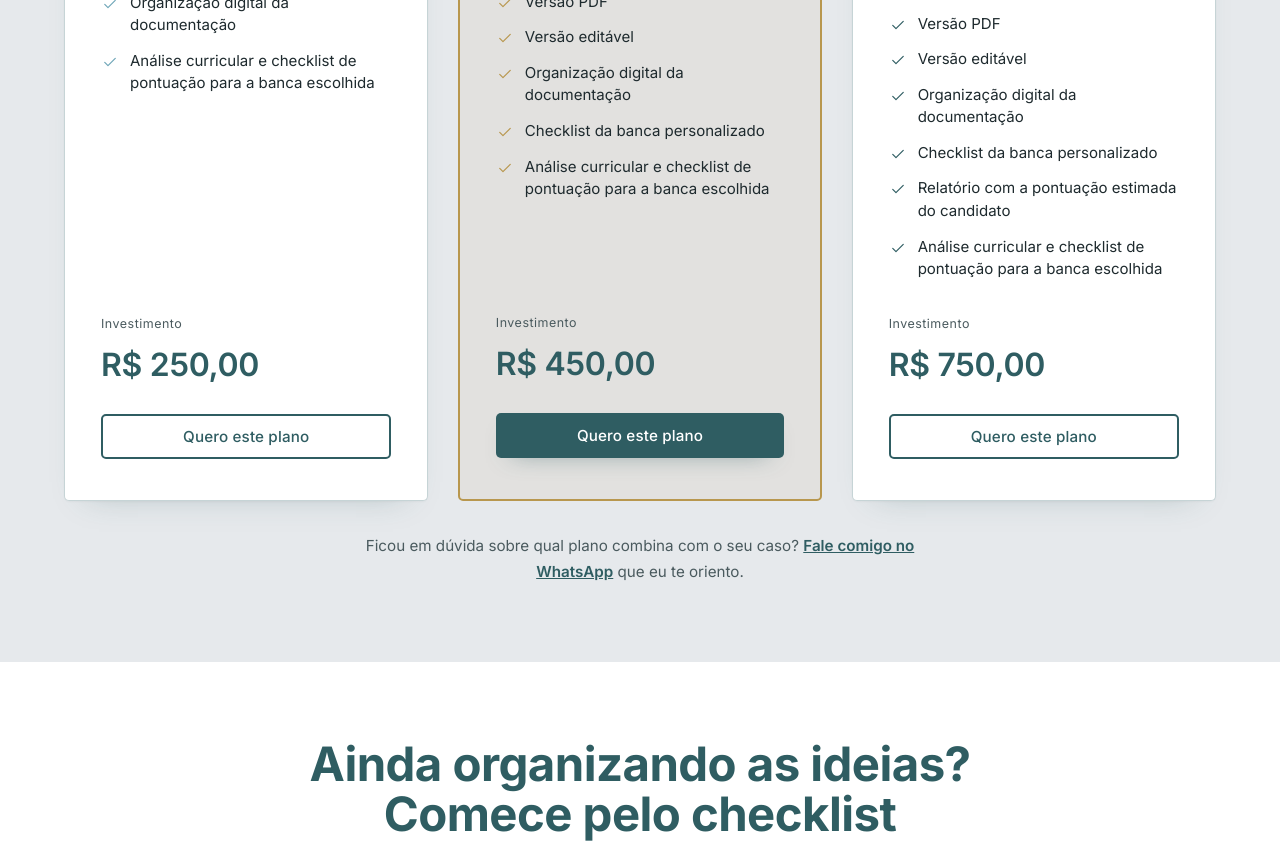
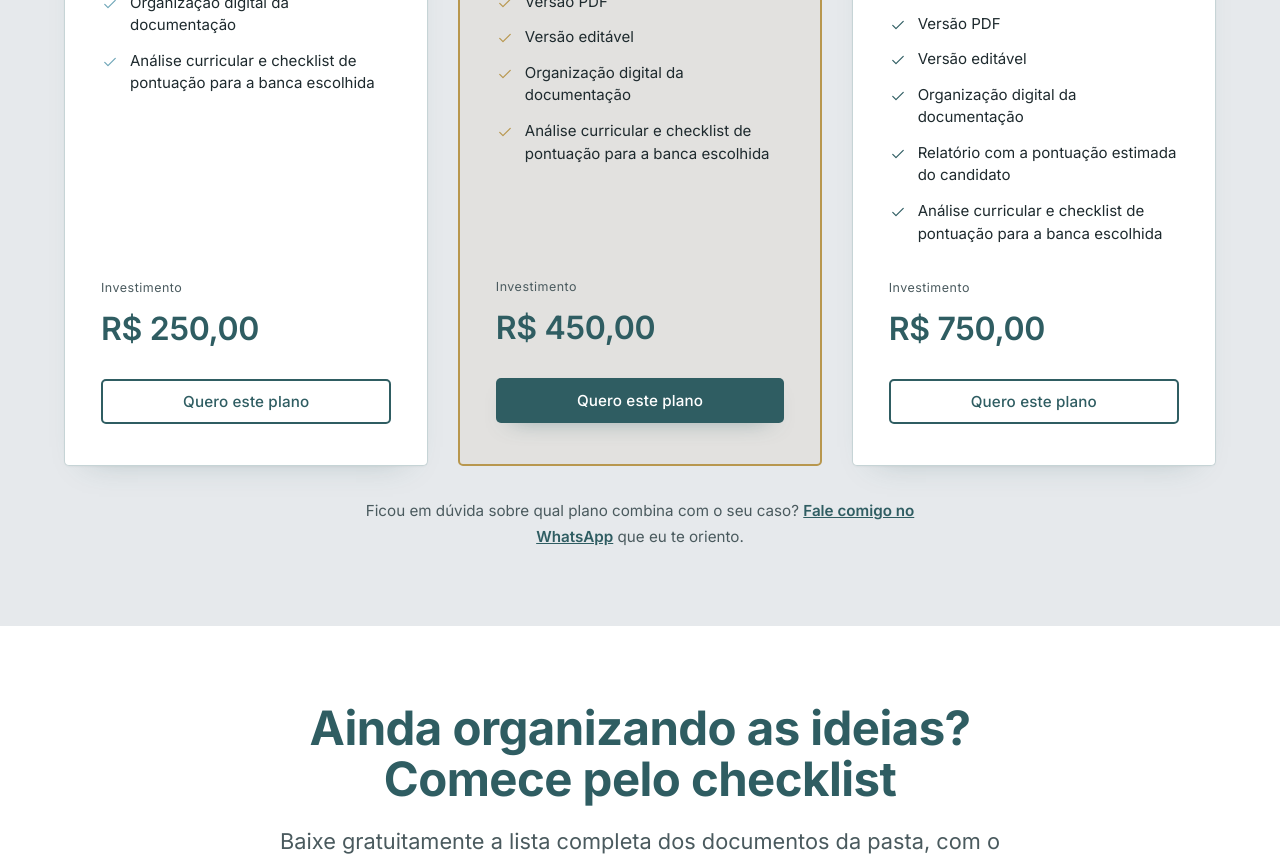
Before and after one commit to andressafreireviana-creator/pastinhamedica, a Next.js app: page / in a window 1280 px wide. Shown: the part 6540-7406 px from the top of the page. Built offline with nearby package versions, Linux system fonts and the light colour scheme; no server answers.

Commit message:
Remove 'Checklist da banca personalizado' dos planos
Retira o item dos planos Avançado e Premium.

Co-Authored-By: Claude <noreply@anthropic.com>
Claude-Session: https://claude.ai/code/session_01CgppaBLEW592XnDnkrY4pH

```diff
--- a/app/page.tsx
+++ b/app/page.tsx
@@ -343,7 +343,6 @@ export default function Home() {
                 <li>{check}Versão PDF</li>
                 <li>{check}Versão editável</li>
                 <li>{check}Organização digital da documentação</li>
-                <li>{check}Checklist da banca personalizado</li>
                 <li>{check}Análise curricular e checklist de pontuação para a banca escolhida</li>
               </ul>
               <div className="plan-price"><span className="pre">Investimento</span><span className="val">R$ 450,00</span></div>
@@ -361,7 +360,6 @@ export default function Home() {
                 <li>{check}Versão PDF</li>
                 <li>{check}Versão editável</li>
                 <li>{check}Organização digital da documentação</li>
-                <li>{check}Checklist da banca personalizado</li>
                 <li>{check}Relatório com a pontuação estimada do candidato</li>
                 <li>{check}Análise curricular e checklist de pontuação para a banca escolhida</li>
               </ul>
```
